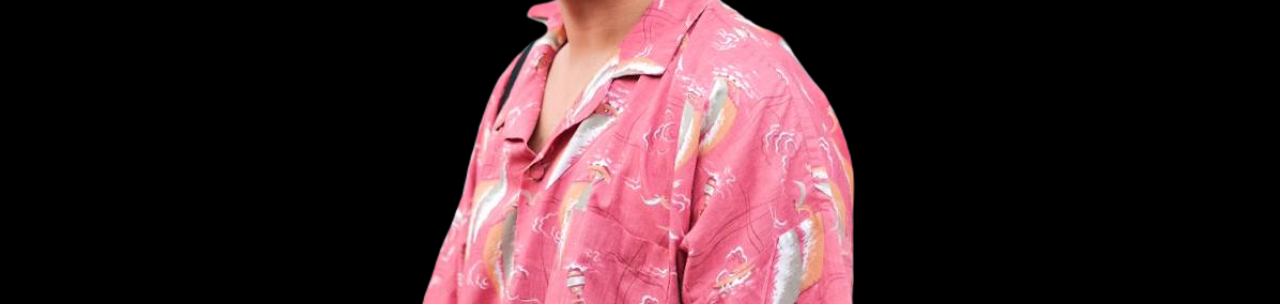
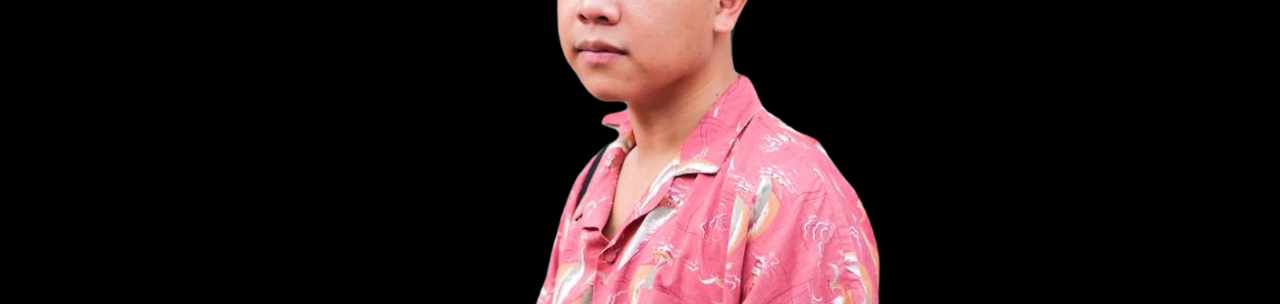
Before and after one commit to Iceppp/Portfolio-Passawut, a plain HTML site: page index.html in a window 1280 px wide. Shown: the part 68-372 px from the top of the page. Drawn offline with nearby package versions, Linux system fonts and the light colour scheme; a script that the page names is missing.

Commit message:
Update profile image size

```diff
--- a/style.css
+++ b/style.css
@@ -60,7 +60,7 @@ li{
     position: absolute;
     right: 20%;
     bottom: 0;
-    width: 100rem;
+    width: 85rem;
     z-index: -1;
 }
 
```
